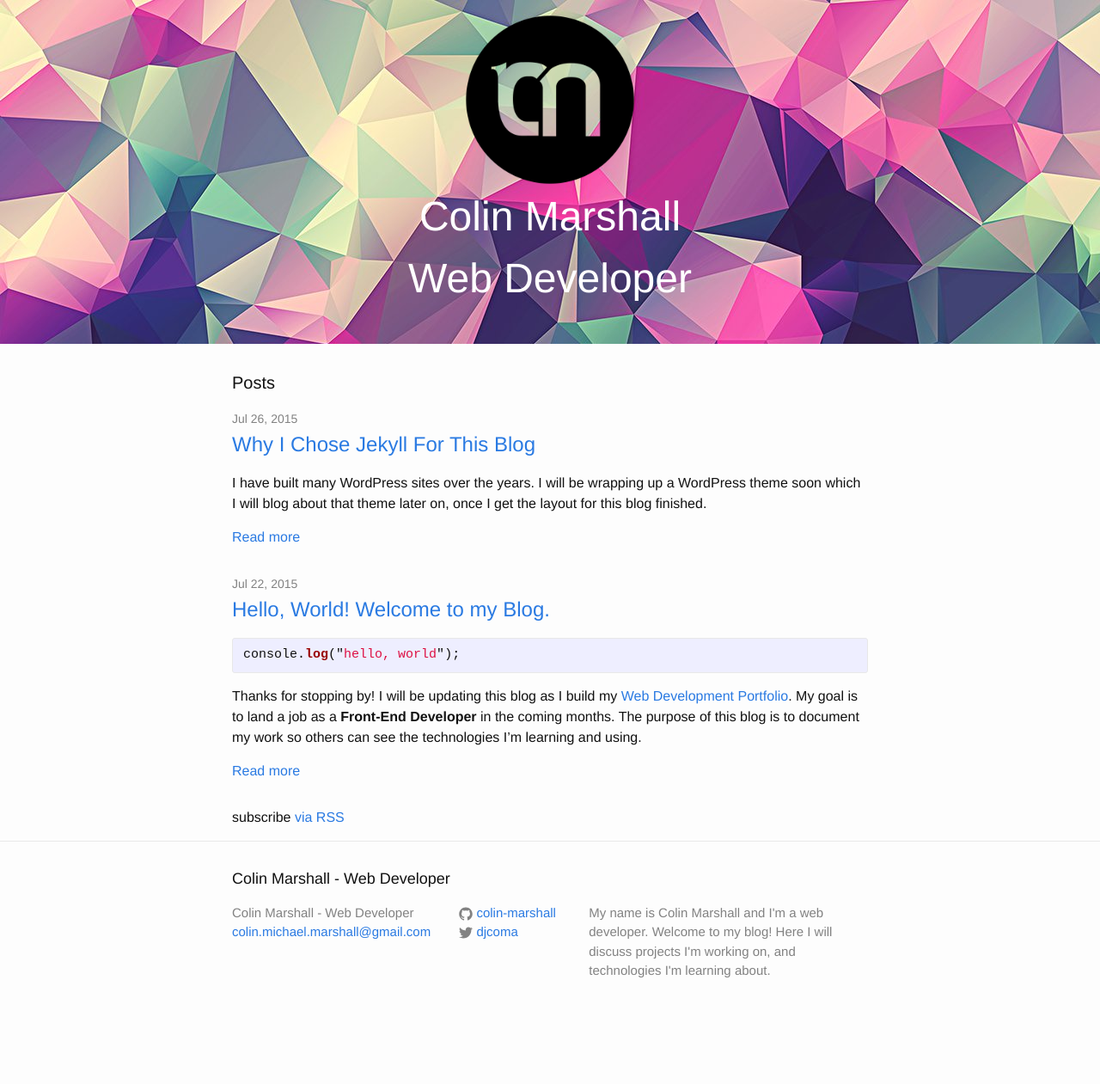
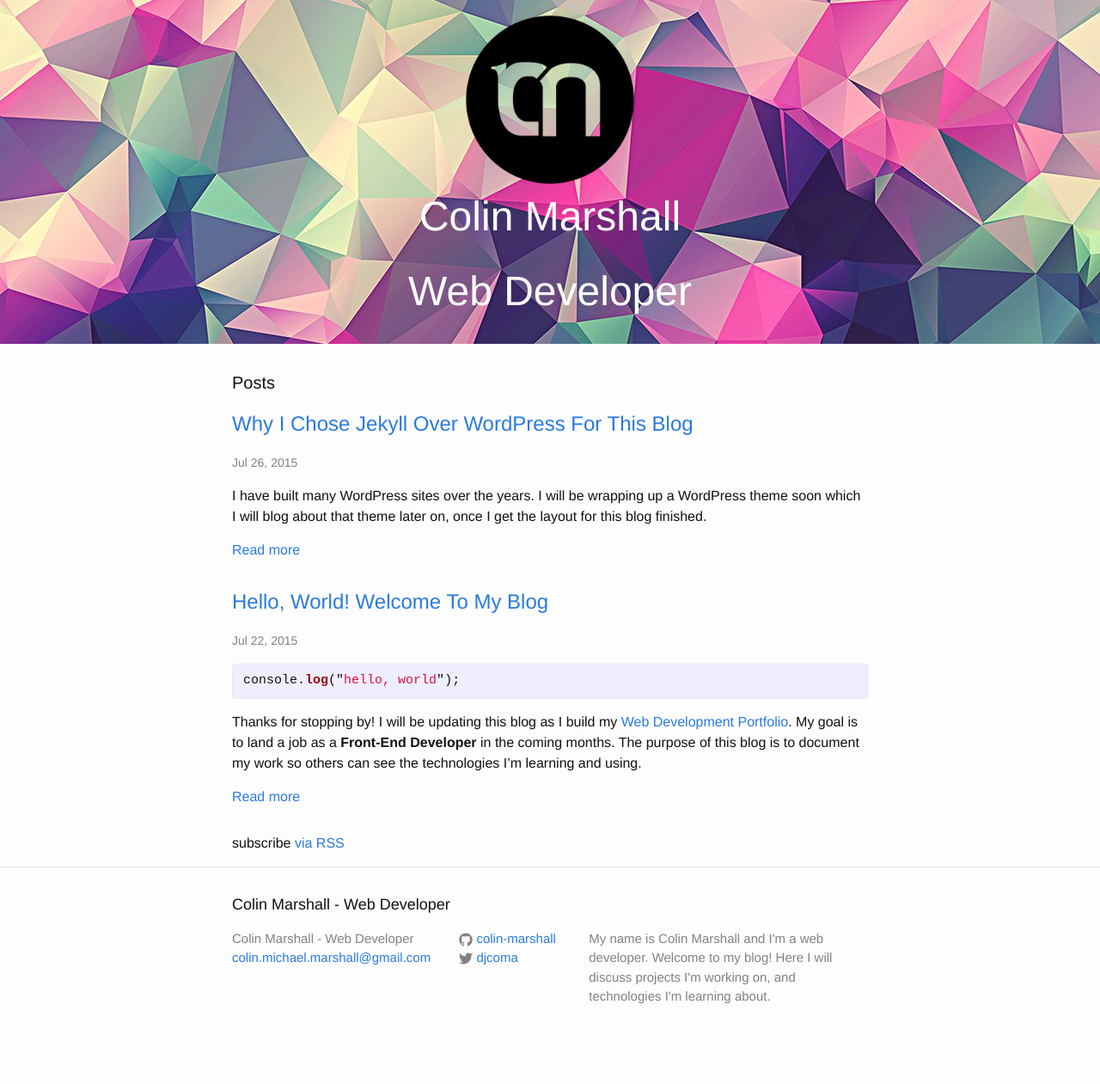
Before and after one commit to colin-marshall/colin-marshall.github.io, a Jekyll site: the page built from index.html, in a window 1280 px wide. Shown: the whole page at 86% size. Built offline with Jekyll 4.4.1, drawn with Linux system fonts in a browser that asks for light colours; nearby versions of some CDN libraries; before the commit the page ends 1231 px from its top, so only the background shows below that.

Commit message:
added animations

```diff
--- a/_includes/header.html
+++ b/_includes/header.html
@@ -2,9 +2,12 @@
 
   <div class="wrapper">
 
-    <img src="/img/cm-logo-cutout.png" class="header__logo" alt="Colin Marshall Web Development">
+    <a href="/">
+      <img src="/img/cm-logo-cutout.png" class="header__logo" alt="Colin Marshall Web Development">
+    </a>
 
-    <h1 class="header__text">Colin Marshall<br/>Web Developer</h1>
+    <h1 class="header__name">Colin Marshall</h1>
+    <h2 class="header__title">Web Developer</h2>
 
     <!-- <a class="site-title" href="{{ site.baseurl }}/">{{ site.title }}</a> -->
 
--- a/_includes/scripts.html
+++ b/_includes/scripts.html
@@ -2,9 +2,11 @@
 <script>
 $(document).ready(function() {
 	$header_logo = $('.header__logo');
-	$header_text = $('.header__text');
+	$header_name = $('.header__name');
+	$header_title = $('.header__title');
 
 	$header_logo.delay(500).fadeIn(1250);
-	$header_text.delay(1750).fadeIn(1250);
+	$header_name.delay(1750).fadeIn(1250);
+	$header_title.delay(2500).fadeIn(1250);
 });
 </script>
--- a/_posts/2015-07-22-hello-world.markdown
+++ b/_posts/2015-07-22-hello-world.markdown
@@ -1,6 +1,6 @@
 ---
 layout: post
-title:  "Hello, World! Welcome to my Blog."
+title:  "Hello, World! Welcome To My Blog"
 date:   2015-07-22 13:16:09
 author: Colin Marshall
 categories: news
@@ -11,5 +11,4 @@ permalink: hello-world
 console.log("hello, world");
 {% endhighlight %}
 
-
 Thanks for stopping by! I will be updating this blog as I build my [Web Development Portfolio](http://colinmarshall.net). My goal is to land a job as a **Front-End Developer** in the coming months. The purpose of this blog is to document my work so others can see the technologies I'm learning and using.
--- a/_posts/2015-07-26-jekyll.markdown
+++ b/_posts/2015-07-26-jekyll.markdown
@@ -1,6 +1,6 @@
 ---
 layout: post
-title:  "Why I Chose Jekyll For This Blog"
+title:  "Why I Chose Jekyll Over WordPress For This Blog"
 date:   2015-07-26 13:16:09
 image: jekyll-logo.png
 author: Colin Marshall
--- a/_sass/modules/_home-header.scss
+++ b/_sass/modules/_home-header.scss
@@ -11,7 +11,14 @@
 		display: none;
 	}
 
-	@include e(text) {
+	@include e(name) {
+		display:none;
+		font-size: 3rem;
+		font-weight: 500;
+		color: white;
+	}
+
+		@include e(title) {
 		display:none;
 		font-size: 3rem;
 		font-weight: 500;
--- a/index.html
+++ b/index.html
@@ -9,11 +9,11 @@ layout: default
   <ul class="post-list">
     {% for post in site.posts %}
       <li>
-        <span class="post-meta">{{ post.date | date: "%b %-d, %Y" }}</span>
 
         <h2>
           <a class="post-link" href="{{ post.url | prepend: site.baseurl }}">{{ post.title }}</a>
         </h2>
+        <span class="post-meta">{{ post.date | date: "%b %-d, %Y" }}</span>
         <p>{{ post.excerpt }}</p>
         <a class="btn--default" href="{{ post.url | prepend: site.baseurl }}">Read more</a>
       </li>
```
